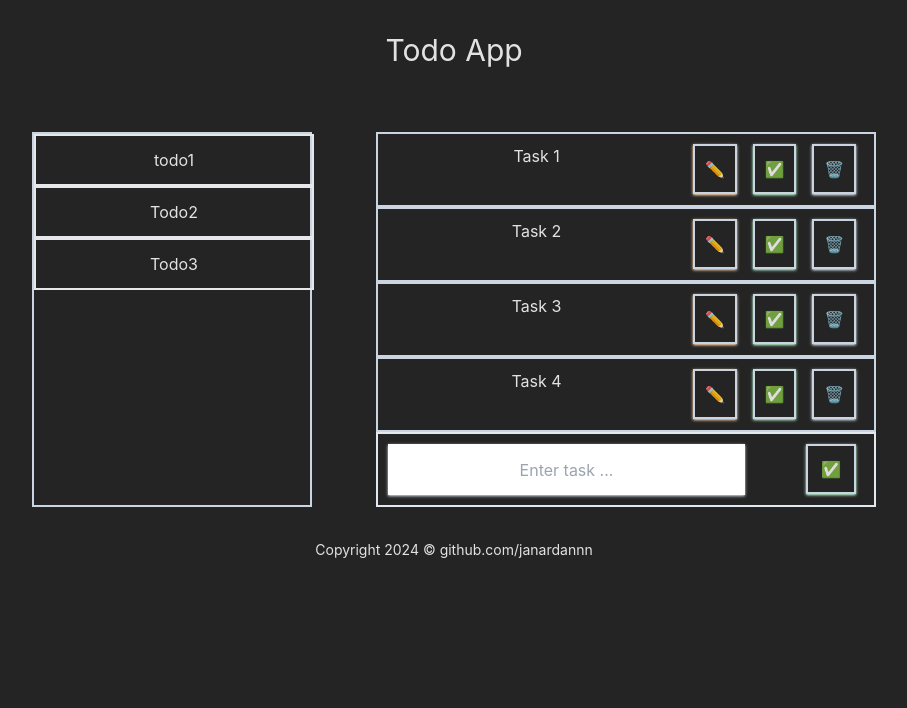
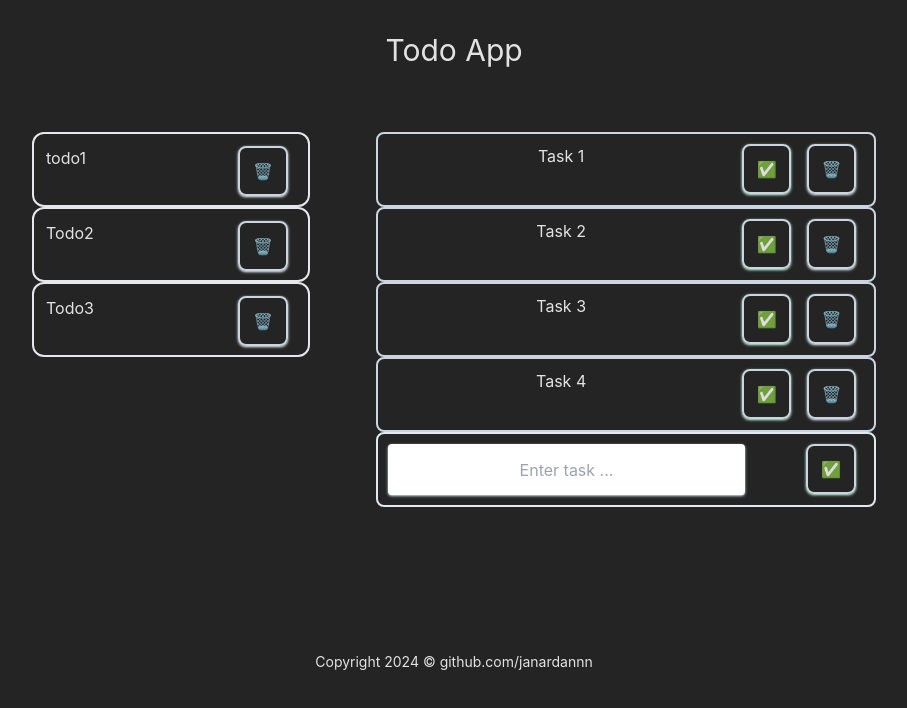
Before and after one commit to janardannn/Todo-App, a React (Vite) app in the folder client/: page / in a window 1280 px wide. Shown: the top 708 px of the page, without its empty margins (186-1093 px from the left). Built offline with nearby package versions, Linux system fonts and the light colour scheme.

Commit message:
UI almost done; no functionality

```diff
--- a/client/package.json
+++ b/client/package.json
@@ -10,6 +10,7 @@
     "preview": "vite preview"
   },
   "dependencies": {
+    "axios": "^1.6.2",
     "react": "^18.2.0",
     "react-dom": "^18.2.0"
   },
--- a/client/src/App.tsx
+++ b/client/src/App.tsx
@@ -1,6 +1,6 @@
 import Header from "./components/Header";
 import Footer from "./components/Footer"
-import TaskNavbar from "./components/TaskNavbar.tsx";
+import Navbar from "./components/Navbar.tsx";
 import TaskItem from "./components/TaskItem.tsx"
 import AddTask from "./components/AddTask.tsx"
 import { useState } from "react";
@@ -17,7 +17,7 @@ export default function App() {
       <Header />
       <div className="flex justify-center">
         <div className="flex flex-row mx-28">
-          <TaskNavbar />
+          <Navbar />
           <div className="flex flex-col">
             {...TaskItems}
             <AddTask />
--- a/client/src/components/AddTask.tsx
+++ b/client/src/components/AddTask.tsx
@@ -1,10 +1,8 @@
-import React from "react";
-
 export default function AddTask(props: any) {
     return (
-        <div className="text-center flex flex-row justify-between w-[500px] h-[75px] border-2 border-slate-200 p-2.5 ml-8">
-            <input className="w-3/4 text-center shadow shadow-slate-300" type="text" placeholder="Enter task ..."></input>
-            <button className="mx-2 border-2 border-slate-300 p-1 w-[50px] h-[50px] shadow shadow-green-200" onClick={props.AddNewTask}>✅</button>
+        <div className="text-center flex flex-row justify-between w-[500px] h-[75px] border-2 border-slate-200 p-2.5 ml-8 rounded-lg">
+            <input className="w-3/4 text-center shadow shadow-slate-300 rounded" type="text" placeholder="Enter task ..."></input>
+            <button className="mx-2 border-2 border-slate-300 p-1 w-[50px] h-[50px] shadow shadow-green-200 rounded-lg" onClick={props.AddNewTask}>✅</button>
         </div>
     )
 }
--- a/client/src/components/Footer.tsx
+++ b/client/src/components/Footer.tsx
@@ -2,6 +2,6 @@ import React from "react";
 
 export default function Footer() {
     return (
-        <p className="text-[14px] text-center mt-8 mb-8">Copyright 2024 © <a href="https://github.com/janardannn/">github.com/janardannn</a></p>
+        <p className="text-[14px] text-center mt-36 mb-8">Copyright 2024 © <a href="https://github.com/janardannn/">github.com/janardannn</a></p>
     )
 }
--- a/client/src/components/TaskNavbar.tsx
+++ b/client/src/components/Navbar.tsx
@@ -1,4 +1,3 @@
-import React from "react";
 import { useState } from "react";
 import NavbarItem from "./NavbarItem";
 
@@ -14,7 +13,7 @@ export default function TaskNavbar() {
     })
 
     return (
-        <div className="border-2 border-slate-300 w-[280px] mr-8">
+        <div className="w-[280px] mr-8">
             {...NavTodos}
         </div>
     )
--- a/client/src/components/NavbarItem.tsx
+++ b/client/src/components/NavbarItem.tsx
@@ -1,9 +1,8 @@
-import React from "react";
-
 export default function NavbarItem(props: any) {
     return (
-        <div className="border-2 p-3 text-center w-[280px]" onClick={props.DisplayClickedNavbarItem}>
+        <div className="border-2 p-3 text-center w-[278px] flex flex-row justify-between h-[75px] rounded-xl" onClick={props.DisplayClickedNavbarItem}>
             {props.todoTitle}
+            <button onClick={props.taskDelete} className="mx-2 border-2 border-slate-300 p-1 w-[50px] h-[50px] shadow shadow-slate-200 rounded-lg">🗑️</button>
         </div>
     )
 }
--- a/client/src/components/TaskItem.tsx
+++ b/client/src/components/TaskItem.tsx
@@ -1,12 +1,9 @@
-import React from "react";
-
 export default function TaskItem(props: any) {
     return (
-        <div className="text-center flex flex-row justify-between w-[500px] h-[75px] border-2 border-slate-300 p-2.5 ml-8">
+        <div className="text-center flex flex-row justify-between w-[500px] h-[75px] border-2 border-slate-300 p-2.5 ml-8 rounded-lg">
             <p className="w-3/4 text-center">{props.taskTitle}</p>
-            <button onClick={props.taskEdit} className="mx-2 border-2 border-slate-300 p-1 w-[50px] h-[50px] shadow shadow-orange-200">✏️</button>
-            <button onClick={props.taskComplete} className="mx-2 border-2 border-slate-300 p-1 w-[50px] h-[50px] shadow shadow-green-200">✅</button>
-            <button onClick={props.taskDelete} className="mx-2 border-2 border-slate-300 p-1 w-[50px] h-[50px] shadow shadow-slate-200">🗑️</button>
+            <button onClick={props.taskComplete} className="mx-2 border-2 border-slate-300 p-1 w-[50px] h-[50px] shadow shadow-green-200 rounded-lg">✅</button>
+            <button onClick={props.taskDelete} className="mx-2 border-2 border-slate-300 p-1 w-[50px] h-[50px] shadow shadow-slate-200 rounded-lg">🗑️</button>
         </div >
     )
 }
```
Also changed, not shown: 1 other file (tests, documents, lock files or other folders).
